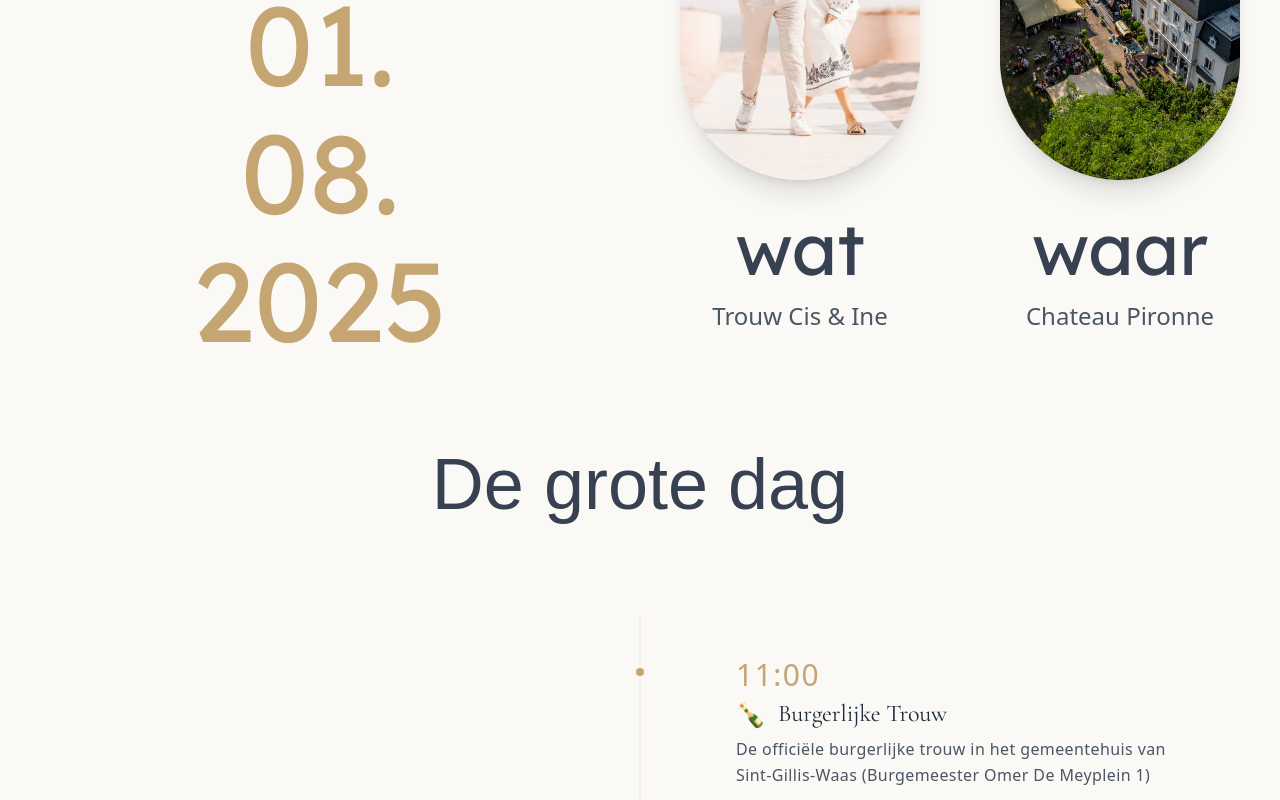
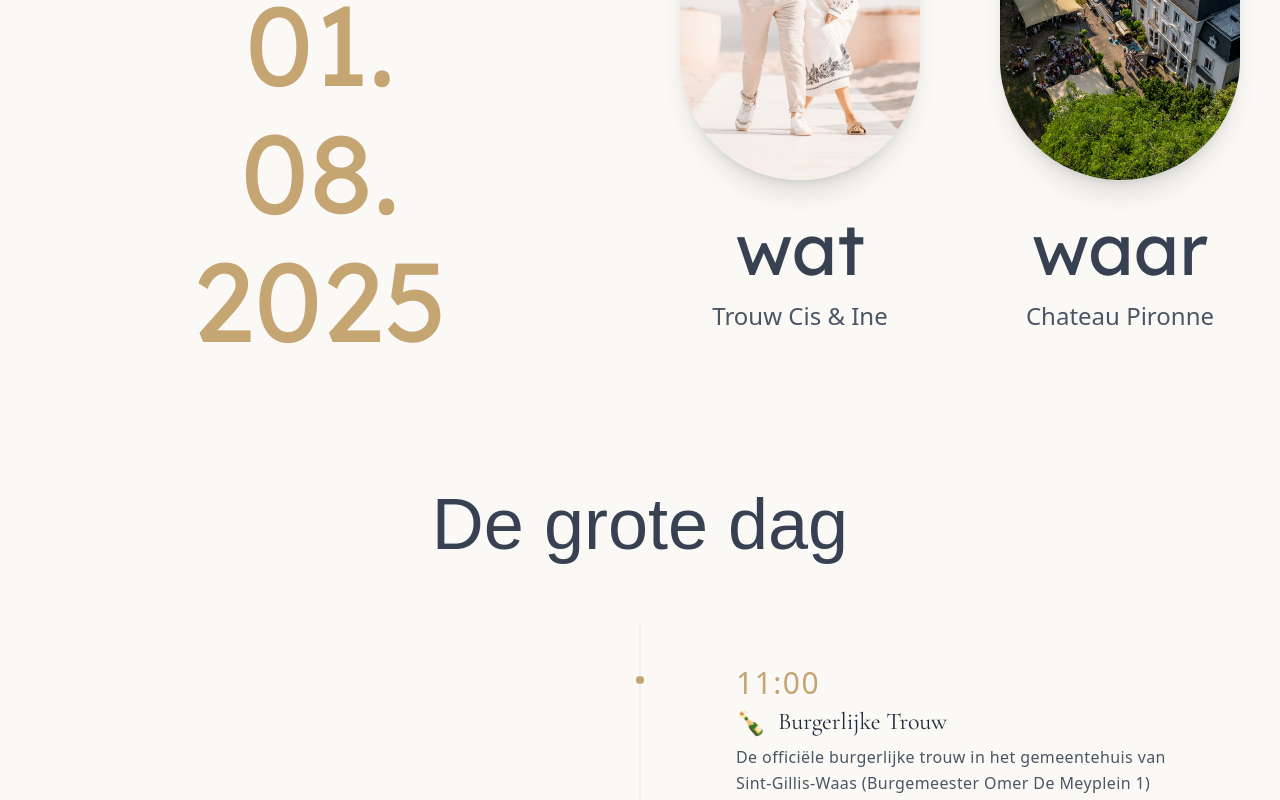
Before and after one commit to CisVercouteren/wedding-site, a React (Vite) app: page / in a window 1280 px wide. Shown: the part 439-1239 px from the top of the page. Built offline with nearby package versions, Linux system fonts and the light colour scheme; a web font is replaced by a local one.

Commit message:
padding instead of margin

```diff
--- a/src/components/TimelineSection.jsx
+++ b/src/components/TimelineSection.jsx
@@ -5,9 +5,9 @@ const TimelineSection = () => {
   return (
     <section id='planning' className="py-24 px-4 bg-cream my-10">
       <div className="max-w-3xl xl:max-w-7xl mx-auto">
-        <div className="mb-28 text-center">
+        <div className="mb-10 text-center">
           <h2
-            className="text-6xl xl:text-7xl xfont-serif font-written mb-3 text-gray-700 relative z-30"
+            className="text-6xl xl:text-7xl xfont-serif font-written text-gray-700 py-10"
             data-aos="fade-up"
             data-aos-duration="1200"
           >
```
